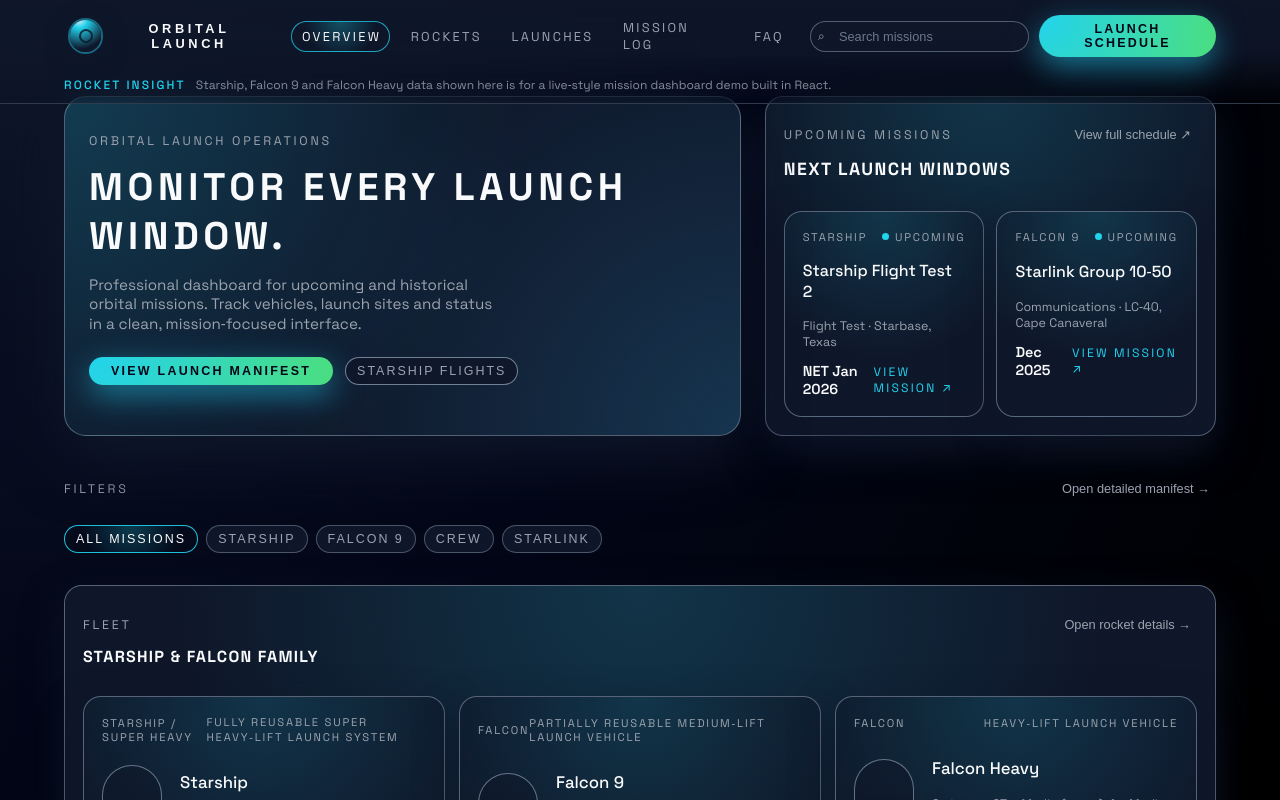
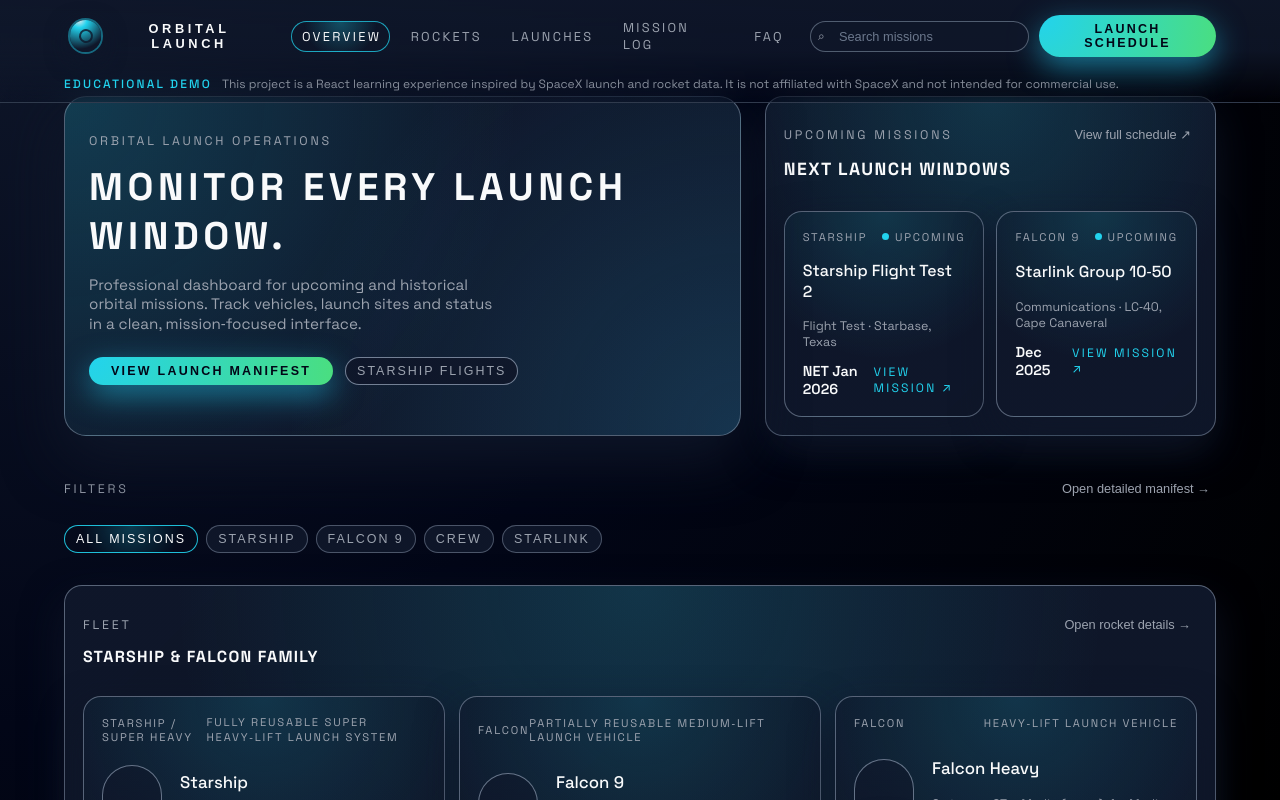
Before and after one commit to livefranklife/spacex, a React (Create React App) app: page / in a window 1280 px wide. Shown: the top 800 px of the page. Built offline with nearby package versions, Linux system fonts and the light colour scheme.

Commit message:
Add educational-use notice to header

```diff
--- a/src/components/Layout.tsx
+++ b/src/components/Layout.tsx
@@ -91,10 +91,11 @@
           </div>
         </div>
         <div className="header-strip">
-          <span className="header-strip-label">Rocket insight</span>
+          <span className="header-strip-label">Educational demo</span>
           <span className="header-strip-text">
-            Starship, Falcon 9 and Falcon Heavy data shown here is for a live‑style
-            mission dashboard demo built in React.
+            This project is a React learning experience inspired by SpaceX launch and
+            rocket data. It is not affiliated with SpaceX and not intended for
+            commercial use.
           </span>
         </div>
       </header>
```
